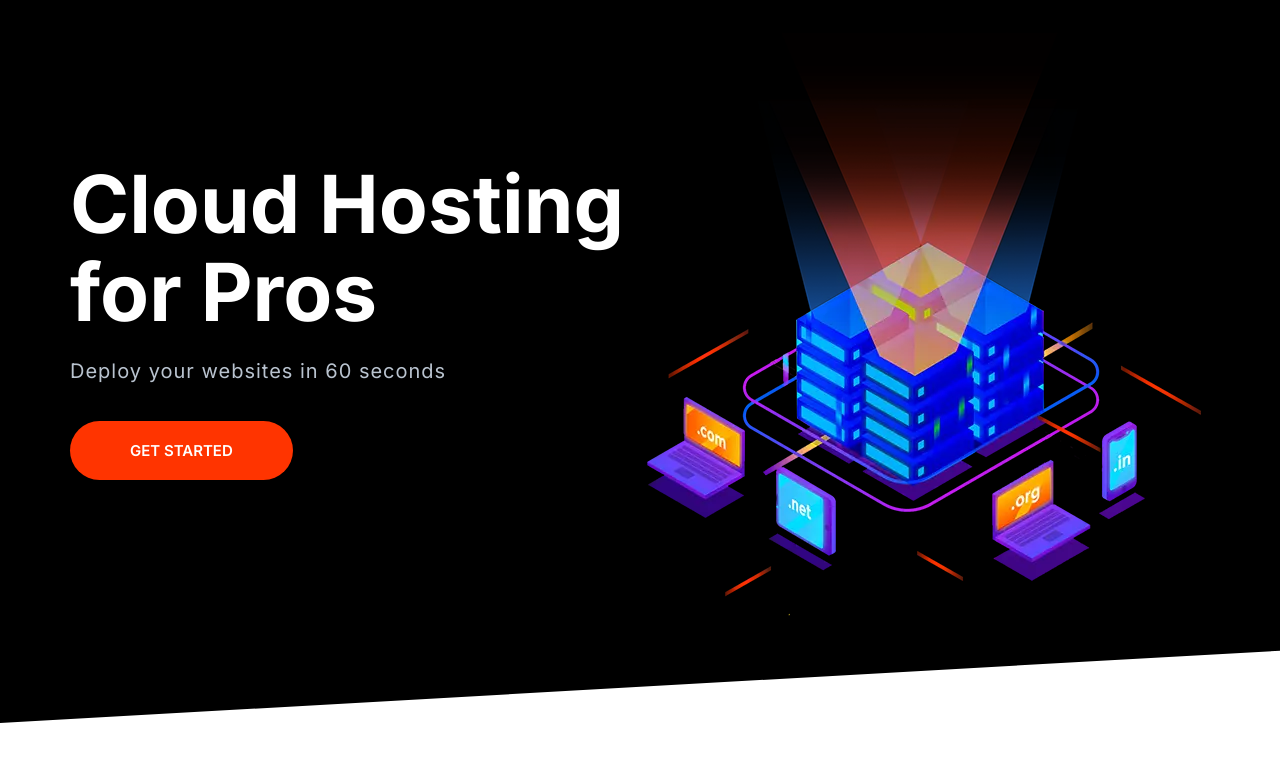
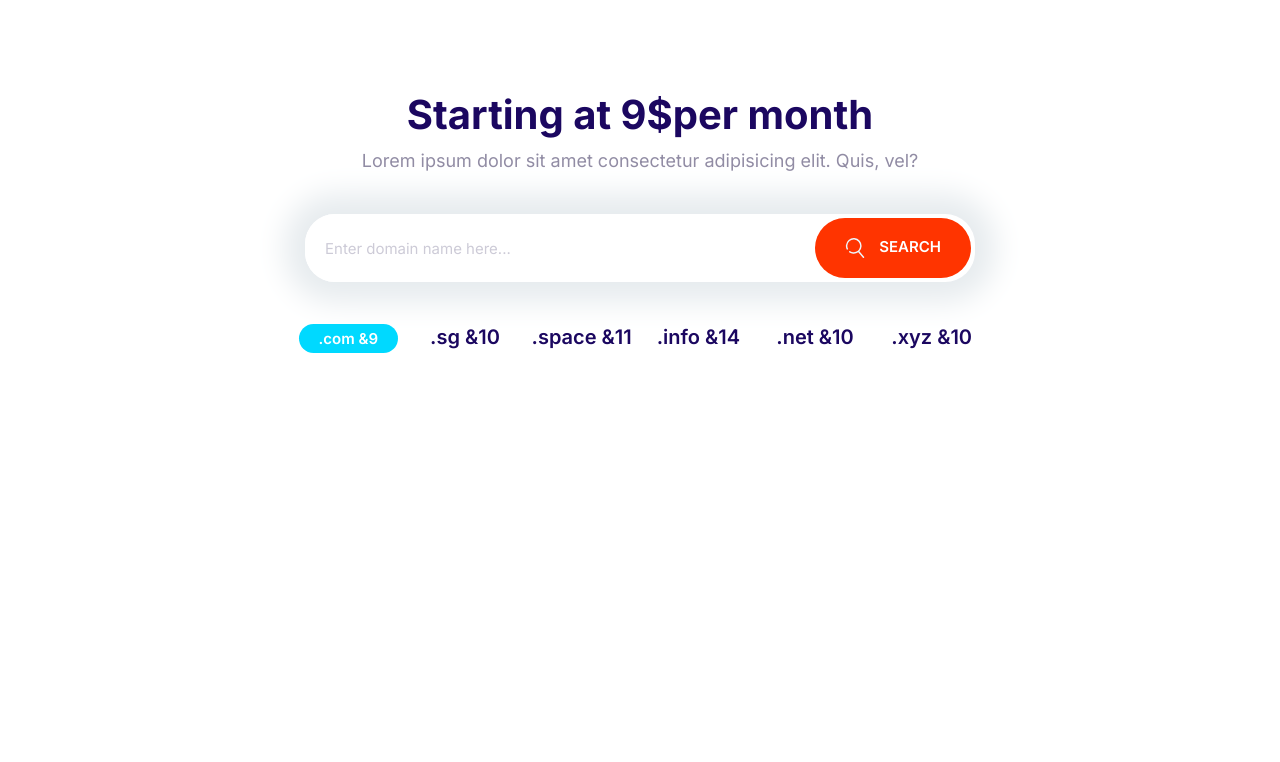
Before and after one commit to Mahad-Ahmad/Moshify, a plain HTML site: page index.html in a window 1280 px wide. Drawn offline with Linux system fonts and the light colour scheme.

Commit message:
Define a Domain Block.

```diff
--- a/css/styles.css
+++ b/css/styles.css
@@ -206,10 +206,18 @@ a {
   font-size: 1.8rem;
   font-weight: 600;
   margin: 1rem 0;
+  outline: 0;
   padding: 2rem 3rem;
   text-align: center;
   text-transform: uppercase;
   white-space: nowrap; /*text remain in one line*/
+}
+
+.btn .icon {
+  width: 2rem;
+  height: 2rem;
+  margin-right: 1rem;
+  vertical-align: middle;
 }
 
 .btn--primary {
@@ -291,7 +299,7 @@ a {
   /*nestsing for no border in group field*/
   border: 0;
   flex-grow: 1; /*it will take all the availble space in container*/
-  padding: 1.5rem 1rem;
+  padding: 1.5rem 2rem;
 }
 
 .input-group .btn {
@@ -724,3 +732,33 @@ a {
     align-self: center;
   }
 }
+
+/* DOMAIN BLOCK */
+
+.domain__block .input-group {
+  box-shadow: 0 0 30px 20px #e6ebee;
+  margin: 4rem auto;
+  max-width: 670px;
+  border: 0;
+}
+
+.block-domain__prices {
+  display: grid;
+  grid-template-columns: repeat(3, 1fr);
+  grid-template-rows: repeat(2, 6rem);
+  font-size: 2rem;
+  font-weight: 600;
+  justify-items: center;
+  max-width: 700px;
+  margin: 0 auto;
+}
+
+@media screen and (min-width: 768px) {
+  .block-domain__prices {
+    grid-template-columns: repeat(auto-fit, minmax(10rem, 1fr));
+    /*use auto-fit property for future use if we want to add another
+    list it will be adjust automatically in one line and then give a
+    min size of 100px and max size to adjust accodring to its size us-
+    ing fraction */
+  }
+}
--- a/index.html
+++ b/index.html
@@ -15,23 +15,34 @@
     />
   </head>
   <body>
-    <section class="block block--dark block--skewed-left hero">
-      <div class="container grid grid--1x2">
-        <header class="block__header hero__content">
-          <h1 class="block__heading">Cloud Hosting for Pros</h1>
-          <p class="hero__tagline">Deploy your websites in 60 seconds</p>
-          <a class="btn btn--accent btn--streched">Get Started</a>
-        </header>
-        <picture>
-          <source
-            src="images/webp"
-            srcset="images/banner.webp 1x, images/banner@2x.webp 2x" />
-          <source
-            src="images/png"
-            srcset="images/banner.png 1x, images/banner@2x.png 2x" />
-          <img class="hero__image" src="images/banner.png" alt=""
-        /></picture>
+    <section class="block container domain__block">
+      <header class="block__header">
+        <h2>Starting at 9$per month</h2>
+        <p>
+          Lorem ipsum dolor sit amet consectetur adipisicing elit. Quis, vel?
+        </p>
+      </header>
+      <div class="input-group">
+        <input
+          type="text"
+          class="input"
+          placeholder="Enter domain name here..."
+        />
+        <button class="btn btn--accent">
+          <svg class="icon icon--white">
+            <use xlink:href="images/sprite.svg#search"></use>
+          </svg>
+          Search
+        </button>
       </div>
+      <ul class="list block-domain__prices">
+        <li><span class="badge badge--secondary">.com &9</span></li>
+        <li>.sg &10</li>
+        <li>.space &11</li>
+        <li>.info &14</li>
+        <li>.net &10</li>
+        <li>.xyz &10</li>
+      </ul>
     </section>
     <script src="js/main.js"></script>
   </body>
```
Also changed, not shown: Components/domain-block.html (added, +23 -0 lines).
